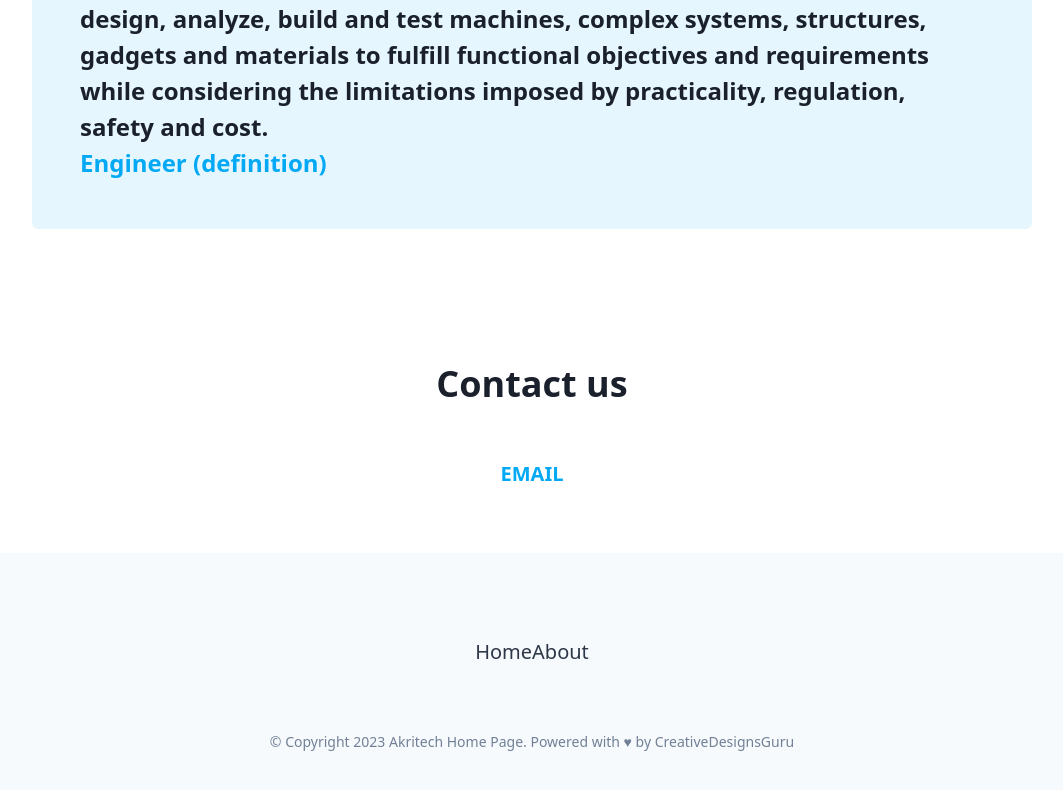
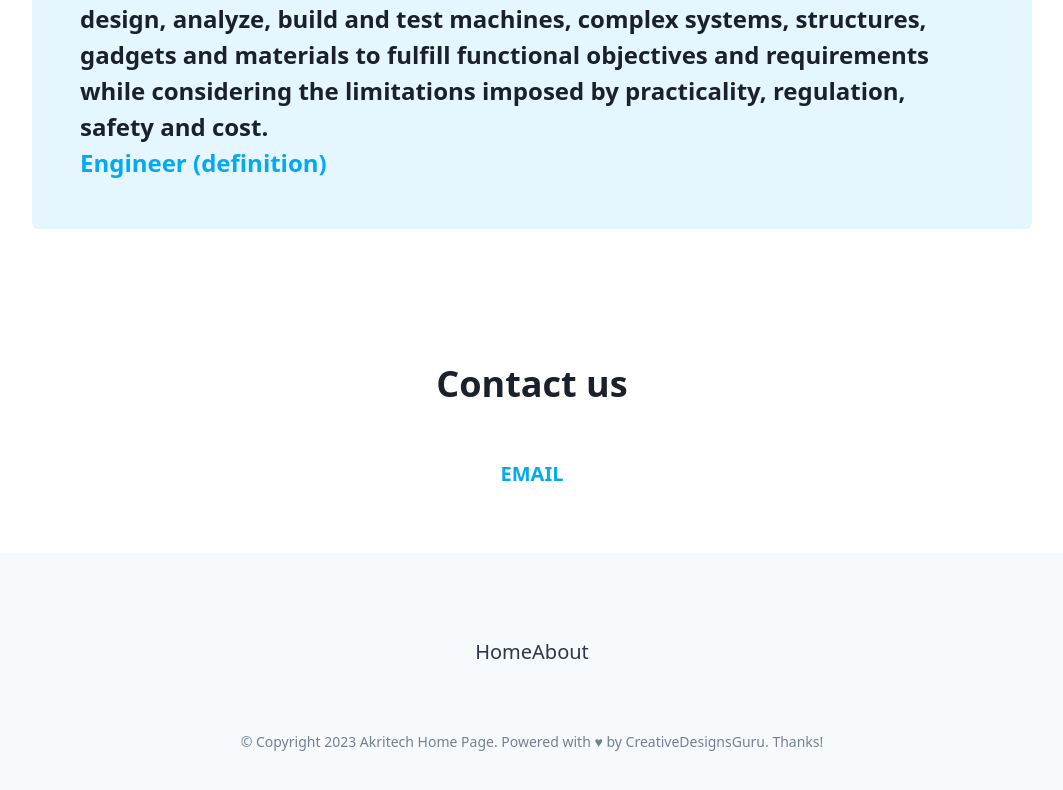
Before and after one commit to dlozina/Akritech, a Next.js app: page / in a window 1280 px wide. Shown: the part 3209-3999 px from the top of the page, without its empty margins (108-1171 px from the left). Built offline with nearby package versions, Linux system fonts and the light colour scheme.

Commit message:
Thank people for the fork

```diff
--- a/src/footer/FooterCopyright.tsx
+++ b/src/footer/FooterCopyright.tsx
@@ -6,7 +6,8 @@ const FooterCopyright = () => (
     <span role="img" aria-label="Love">
       ♥
     </span>{' '}
-    by <a href="https://creativedesignsguru.com">CreativeDesignsGuru</a>
+    by <a href="https://creativedesignsguru.com">CreativeDesignsGuru</a>.
+    Thanks!
     {/*
      * PLEASE READ THIS SECTION
      * We'll really appreciate if you could have a link to our website
```
